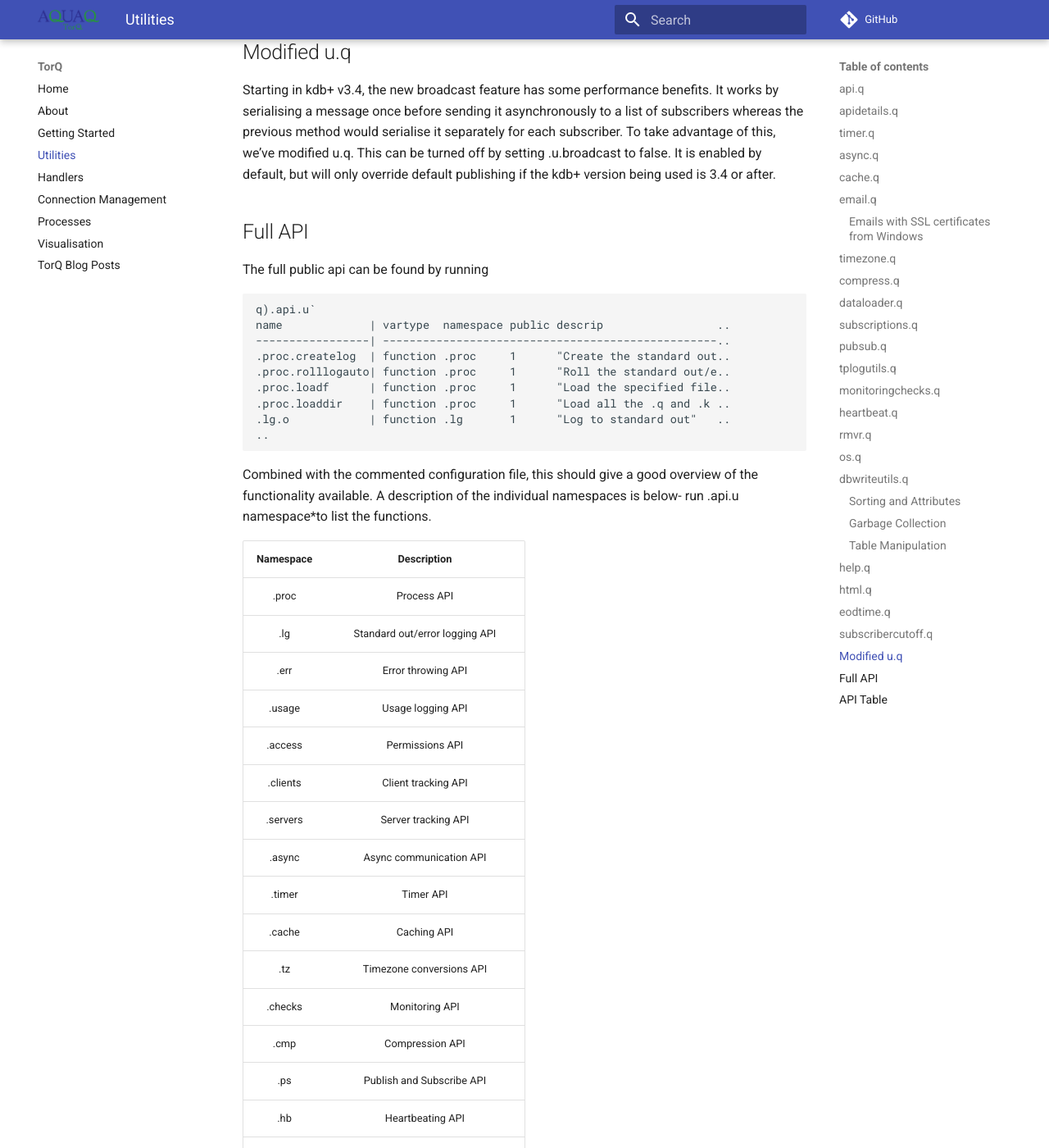
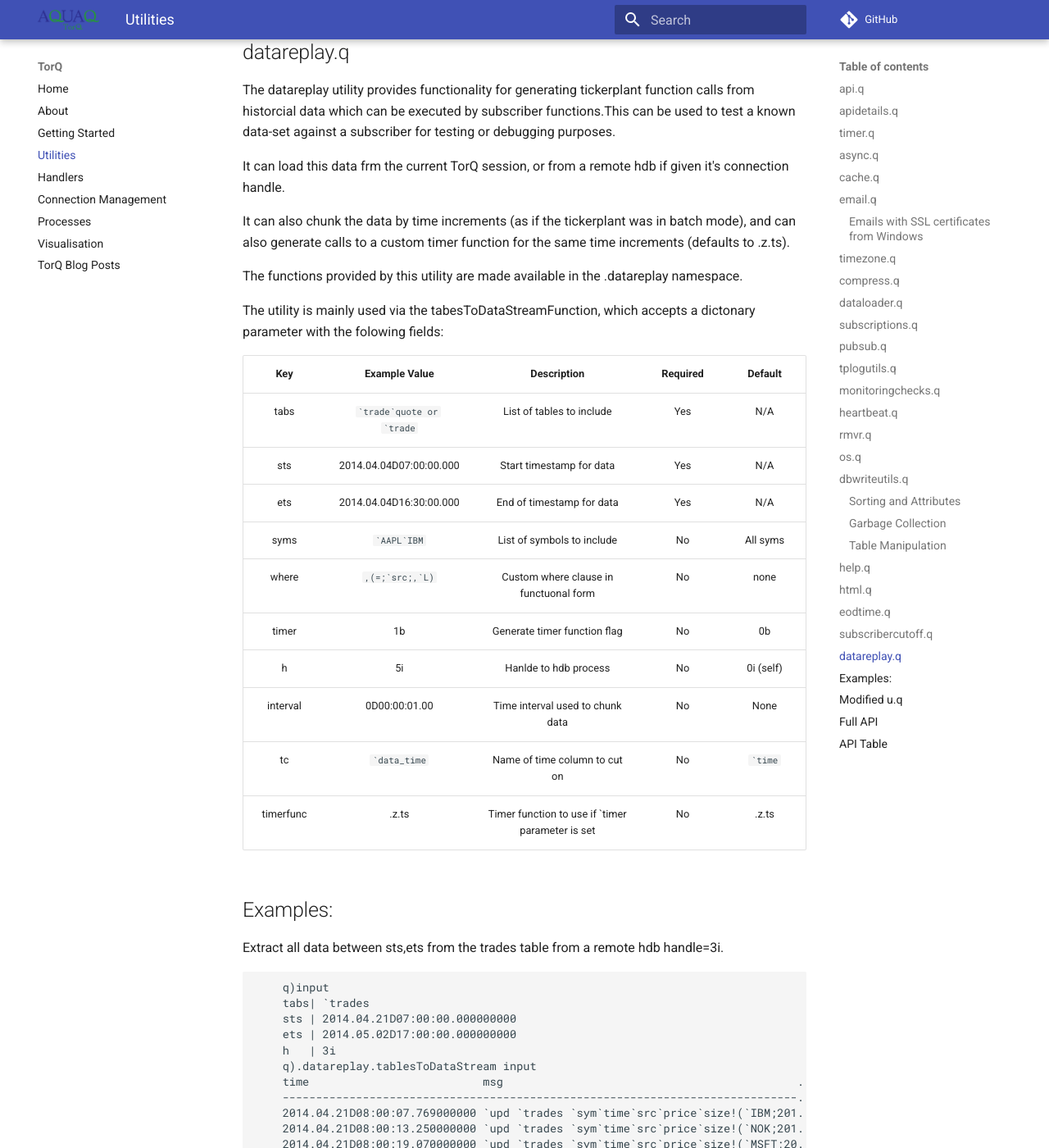
Before and after one commit to DataIntellectTech/TorQ, an MkDocs documentation site: the page built from docs/utilities.md, in a window 1280 px wide and 1400 px high, scrolled down 17487 px. Shown: the whole window at 82% size. Built offline with MkDocs 1.6.1 and Material for MkDocs 9.7.7, drawn with Linux system fonts in a browser that asks for light colours; comment, search, counter and statistics services are not loaded; old or Windows-style settings are respelled for this version of MkDocs; some of the changed text lies outside the part shown.

Commit message:
Update utilities.md
Starting on documentation

```diff
--- a/docs/utilities.md
+++ b/docs/utilities.md
@@ -840,6 +840,60 @@ To enable this functionality the .subcut.enabled flag must be set to true and
 the timer.q script must be loaded on the desired processes. By default the chained
 tickerplant is the only processes with the functionality enabled.
 
+datareplay.q
+------------
+
+The datareplay utility provides functionality for generating tickerplant function calls from historcial
+data which can be executed by subscriber functions.This can be used to test a known data-set against a
+subscriber for testing or debugging purposes.
+
+It can load this data frm the current TorQ session, or from a remote hdb if given it's connection handle.
+
+It can also chunk the data by time increments (as if the tickerplant was in batch mode), and can also generate
+calls to a custom timer function for the same time increments (defaults to .z.ts).
+
+The functions provided by this utility are made available in the .datareplay namespace.
+
+The utility is mainly used via the tabesToDataStreamFunction, which accepts a dictonary parameter with the folowing
+fields:
+
+| Key     | Example Value           | Description                            | Required | Default  |
+|:-------:|:-----------------------:|:--------------------------------------:|:--------:|:--------:|
+|tabs     | `` `trade`quote or `trade ``  | List of tables to include              | Yes      | N/A      |
+|sts      | 2014.04.04D07:00:00.000 | Start timestamp for data               | Yes      | N/A      |
+|ets      | 2014.04.04D16:30:00.000 | End of timestamp for data              | Yes      | N/A      |
+|syms     | `` `AAPL`IBM ``               | List of symbols to include             | No       | All syms |
+|where    | `` ,(=;`src;,`L) ``           | Custom where clause in functuonal form | No       | none     |
+|timer    | 1b                      | Generate timer function flag           | No       | 0b       |
+|h        | 5i                      | Hanlde to hdb process                  | No       | 0i (self)|
+|interval | 0D00:00:01.00           | Time interval used to chunk data       | No       | None     |
+|tc       | `` `data_time ``              | Name of time column to cut on          | No       | `` `time ``    |
+|timerfunc| .z.ts                   | Timer function to use if `timer parameter is set | No | .z.ts |
+
+
+## Examples:
+
+Extract all data between sts,ets from the trades table from a remote hdb handle=3i.
+
+        q)input
+        tabs| `trades
+        sts | 2014.04.21D07:00:00.000000000
+        ets | 2014.05.02D17:00:00.000000000
+        h   | 3i
+        q).datareplay.tablesToDataStream input
+        time                          msg                                            ..
+        -----------------------------------------------------------------------------..
+        2014.04.21D08:00:07.769000000 `upd `trades `sym`time`src`price`size!(`IBM;201..
+        2014.04.21D08:00:13.250000000 `upd `trades `sym`time`src`price`size!(`NOK;201..
+        2014.04.21D08:00:19.070000000 `upd `trades `sym`time`src`price`size!(`MSFT;20..
+        2014.04.21D08:00:23.678000000 `upd `trades `sym`time`src`price`size!(`YHOO;20..
+        ..
+        q)first .datareplay.tablesToDataStream input
+        time| 2014.04.21D08:00:07.769000000
+        msg | (`upd;`trades;`sym`time`src`price`size!(`IBM;2014.04.21D08:00:07.769000..
+
+
+
 Modified u.q
 ------------
 
```
